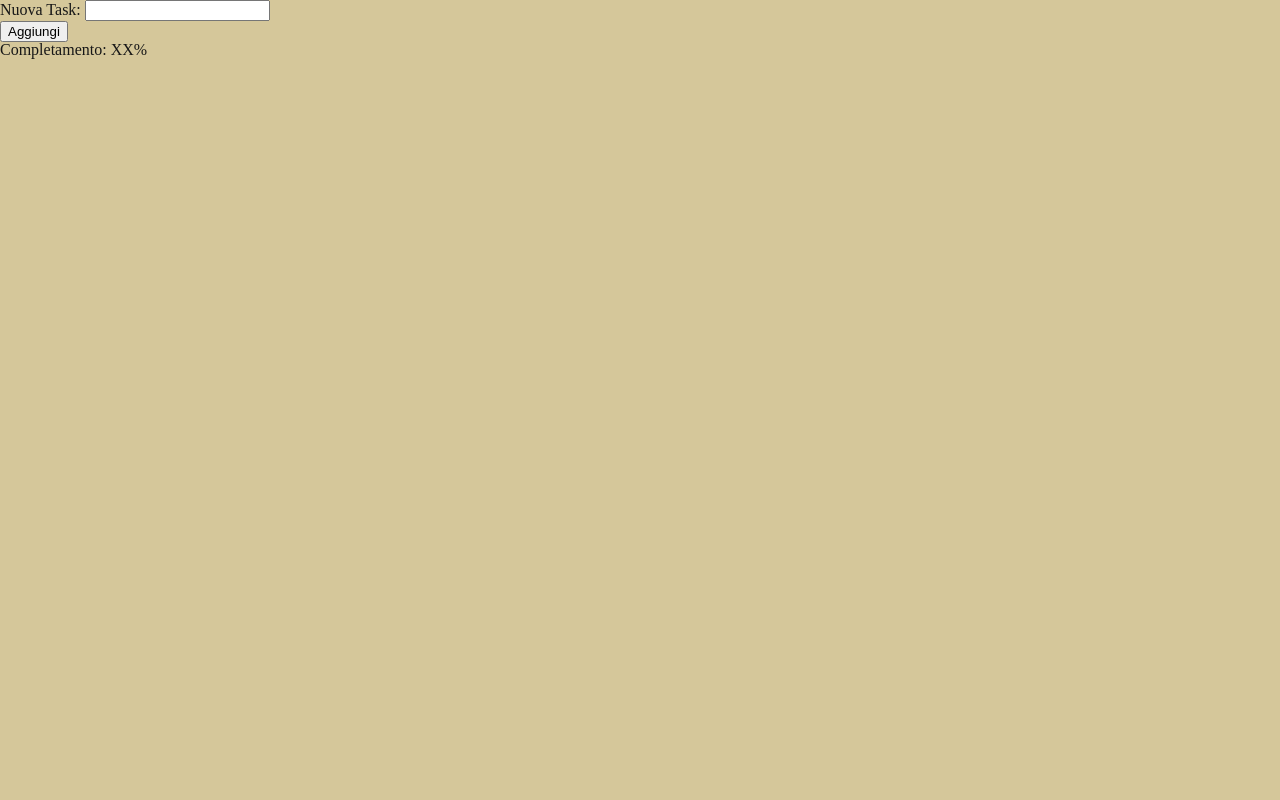
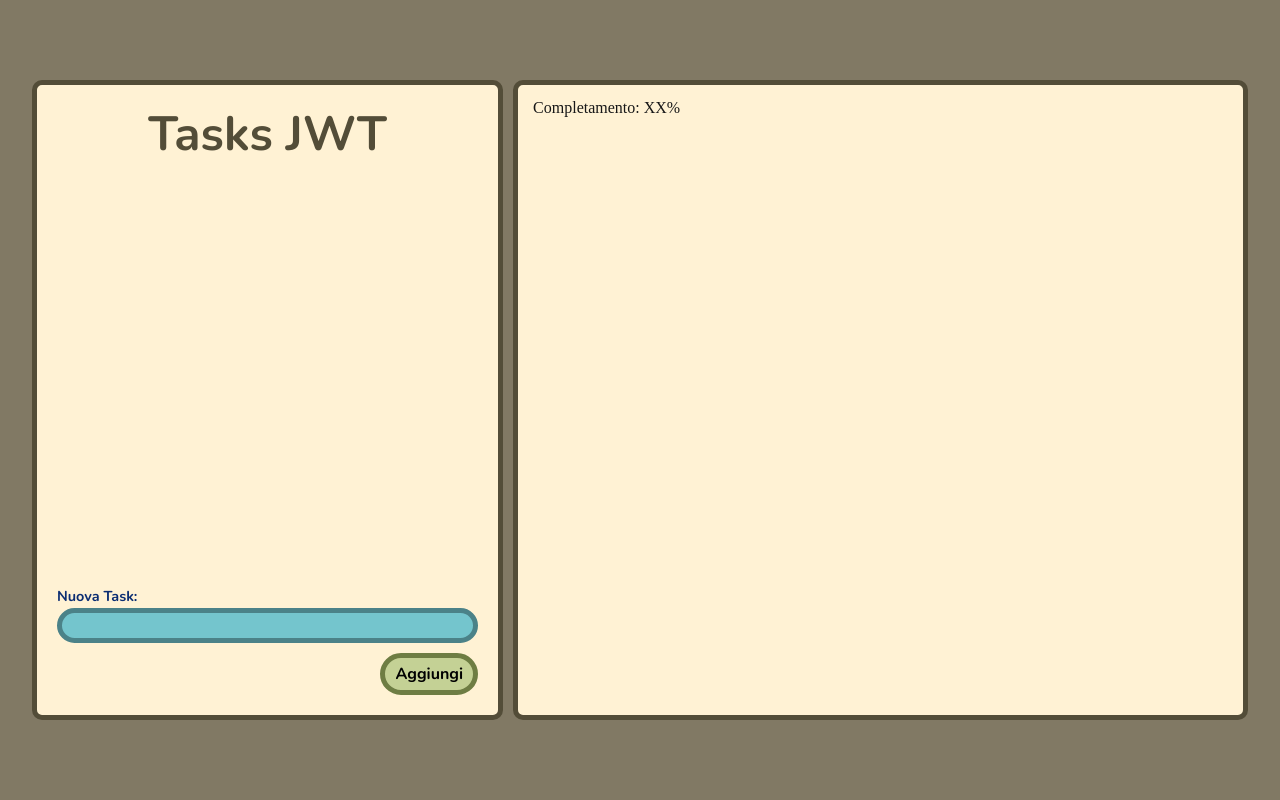
Before and after one commit to Fedefemia/JWTGruppi, a PHP site: page /app/index.html in a window 1280 px wide. Run offline with PHP 8.4, Linux system fonts and the light colour scheme.

Commit message:
grafica index

```diff
--- a/app/index.html
+++ b/app/index.html
@@ -7,27 +7,37 @@
 
 <link rel="stylesheet" href="style.css">
 <body>
+<div class="contents">
 
-<div class="contents">
-    <div class="task_form_con">
-        <form action="">
+
+    <div class="task_main_con">
+        <div class="task_side_con task_side_con_l">
+            <div class="header">
+                <h1 class="main_title nunito_bold">Tasks JWT</h1>
+            </div>
+
+            <form action="" class="task_form_con">
                 <input type="hidden" id="task_userId" value="">
                 <div class="form_row">
-                <label for="task_title">Nuova Task:</label>
-                <input type="text" id="task_title">
+                    <label for="task_title" class="task_title nunito_bold">Nuova Task:</label>
+                    <input class="task_form_input" type="text" id="task_title">
                 </div>
-            <div class="form_row">
-                <input type="submit" value="Aggiungi" id="task_submit">
+                <div class="form_row form_row_btn">
+                    <input class="button nunito_bold" type="submit" value="Aggiungi" id="task_submit">
                 </div>
             </form>
         </div>
-    <div class="task_list_con">
+        <div class="task_side_con task_side_con_r ">
             <div class="task_progressBar_con">
                 <h2>Completamento: XX%</h2>
                 <div class="task_progressBar"></div>
             </div>
         </div>
     </div>
+</div>
+
+
+
 
 <script src="app.js"></script>
 </body>
--- a/app/style.css
+++ b/app/style.css
@@ -54,15 +54,37 @@ table {
 /* --------------------------------------
     VARIABILI GLOBALI
 -----------------------------------------
+
+:root {
+    --background: #F6E7BC;
+    --background-ligthest: #fff6ee;
+    --background-ligth: #fff2d4;
+    --background-ligth-border: #c6bfa4;
+    --background-dark: #d5c79a;
+    --accent-darkest: #0B2D72;
+    --accent-dark: #154351;
+    --accent: #0AC4E0;
+    --accent-soft: #74c5cd;
+    --accent-soft-border: #4b8288;
+    --text-color: #171717;
+}
 */
 
 :root {
     --background: #F6E7BC;
+    --background-ligthest: #fff6ee;
+    --background-ligth: #fff2d4;
+    --background-ligth-border: #534d38;
     --background-dark: #d5c79a;
+    --background-darkest: #817964;
     --accent-darkest: #0B2D72;
-    --accent-dark: #0992C2;
+    --accent-dark: #154351;
     --accent: #0AC4E0;
+    --accent-soft: #74c5cd;
+    --accent-soft-border: #4b8288;
     --text-color: #171717;
+    --confirm-soft: #c4d195;
+    --confirm-soft-border: #6e7d43 ;
 }
 
 * {
@@ -84,11 +106,24 @@ table {
 }
 
 body {
-    background-color: var(--background-dark);
-    background-repeat: no-repeat;
-    background-size: auto;
+    padding: 8px;
+    background-color: var(--background-darkest);
     color: var(--text-color);
-    min-height: 100vh;
+    max-width: 100vw;
+}
+
+.contents {
+    position: absolute;
+    display: flex;
+    flex-direction: column;
+    width: 95%;
+    height: 100%;
+    top: 50%;
+    left: 50%;
+    transform: translate(-50%, -50%);
+    transform-origin: top left;
+    justify-content: center;
+    align-items: stretch;
 }
 
 .visible {
@@ -99,3 +134,89 @@ body {
     display: none;
     pointer-events: none;
 }
+
+
+/* --------------------------------------
+    PAGINA PRINCIPALE
+-----------------------------------------
+*/
+
+.task_main_con {
+    display: flex;
+    flex-direction: row;
+    justify-content: center;
+    gap: 10px;
+    align-items: stretch;
+    height: 80%;
+}
+
+.task_side_con {
+    background-color: var(--background-ligth);
+    padding: 15px;
+    border: var(--background-ligth-border) 5px solid;
+    border-radius: 10px;
+}
+
+.task_side_con_l {
+    flex-grow: 0.5;
+    display: flex;
+    flex-direction: column;
+    align-items: stretch;
+    justify-content: space-between;
+    padding: 20px;
+}
+
+.task_side_con_r {
+    flex-grow: 1.5;
+}
+
+.task_form_con {
+    display: flex;
+    flex-direction: column;
+    gap: 10px;
+    align-items: stretch;
+}
+
+.form_row {
+    display: flex;
+    flex-direction: column;
+    gap: 5px;
+}
+
+.form_row_btn {
+    display: flex;
+    flex-direction: row;
+    justify-content: end;
+}
+
+.task_title {
+    font-size: 0.9rem;
+    color: var(--accent-darkest);
+}
+
+.task_form_input {
+    border: var(--accent-soft-border) 5px solid;
+    background-color: var(--accent-soft);
+    padding: 5px;
+    border-radius: 25px;
+}
+
+.button {
+    border: var(--confirm-soft-border) 5px solid;
+    background-color: var(--confirm-soft);
+    padding: 5px 10px;
+    border-radius: 25px;
+    font-size: 1rem;
+}
+
+.header {
+    color: var(--background-ligth-border);
+    width: 100%;
+    text-align: center;
+    margin-top: 5px;
+    margin-bottom: 30px;
+}
+
+.main_title {
+    font-size: 3rem;
+}
```
Lines whose indentation alone changed are shown as unchanged.
